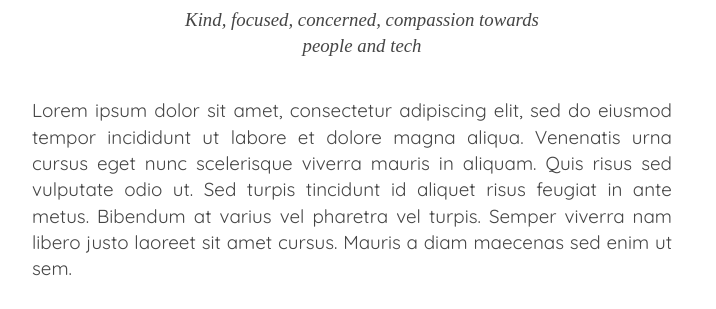
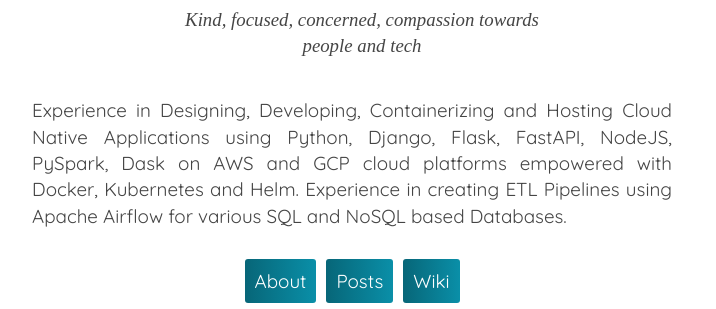
Before and after one commit to papunmohanty/papunmohanty.github.io, a plain HTML site: page index.html in a window 1280 px wide. Shown: the part 318-627 px from the top of the page, without its empty margins (288-1004 px from the left). Drawn offline with nearby package versions, Linux system fonts and the light colour scheme.

Commit message:
About changes

```diff
--- a/index.html
+++ b/index.html
@@ -4,9 +4,9 @@
     <meta http-equiv="x-ua-compatible" content="ie=edge">
 
         <title>Papun Mohanty</title>
-        <meta name="description" content="Lorem ipsum dolor sit amet, consectetur adipiscing elit, sed do eiusmod tempor incididunt ut labore et dolore magna aliqua. Venenatis urna cursus eget nunc scelerisque viverra mauris in aliquam. Quis risus sed vulputate odio ut. Sed turpis tincidunt id aliquet risus feugiat in ante metus. Bibendum at varius vel pharetra vel turpis. Semper viverra nam libero justo laoreet sit amet cursus. Mauris a diam maecenas sed enim ut sem." >
+        <meta name="description" content="Experience in Designing, Developing, Containerizing and Hosting Cloud Native Applications using Python, Django, Flask, FastAPI, NodeJS, PySpark, Dask on AWS and GCP cloud platforms empowered with Docker, Kubernetes and Helm. Experience in creating ETL Pipelines using Apache Airflow for various SQL and NoSQL based Databases." >
         <meta property="og:title" content="Papun Mohanty" />
-        <meta property="og:description" content="Lorem ipsum dolor sit amet, consectetur adipiscing elit, sed do eiusmod tempor incididunt ut labore et dolore magna aliqua. Venenatis urna cursus eget nunc scelerisque viverra mauris in aliquam. Quis risus sed vulputate odio ut. Sed turpis tincidunt id aliquet risus feugiat in ante metus. Bibendum at varius vel pharetra vel turpis. Semper viverra nam libero justo laoreet sit amet cursus. Mauris a diam maecenas sed enim ut sem."/>
+        <meta property="og:description" content="Experience in Designing, Developing, Containerizing and Hosting Cloud Native Applications using Python, Django, Flask, FastAPI, NodeJS, PySpark, Dask on AWS and GCP cloud platforms empowered with Docker, Kubernetes and Helm. Experience in creating ETL Pipelines using Apache Airflow for various SQL and NoSQL based Databases."/>
         <meta property="og:image" content="https://papunmohanty.github.io/img/papunmohanty.jpg" />
 				<meta name="keywords" content=""/>
 
@@ -98,7 +98,7 @@
     <li class="intro-quote">Kind, focused, concerned, compassion towards people and tech</li>
   </ul>
 
-  <p>Lorem ipsum dolor sit amet, consectetur adipiscing elit, sed do eiusmod tempor incididunt ut labore et dolore magna aliqua. Venenatis urna cursus eget nunc scelerisque viverra mauris in aliquam. Quis risus sed vulputate odio ut. Sed turpis tincidunt id aliquet risus feugiat in ante metus. Bibendum at varius vel pharetra vel turpis. Semper viverra nam libero justo laoreet sit amet cursus. Mauris a diam maecenas sed enim ut sem.</p>
+  <p>Experience in Designing, Developing, Containerizing and Hosting Cloud Native Applications using Python, Django, Flask, FastAPI, NodeJS, PySpark, Dask on AWS and GCP cloud platforms empowered with Docker, Kubernetes and Helm. Experience in creating ETL Pipelines using Apache Airflow for various SQL and NoSQL based Databases.</p>
 </div>
 <div class="nav"><a href="https://papunmohanty.github.io/about">About</a><a href="https://papunmohanty.github.io/post/">Posts</a><a href="https://papunmohanty.github.io/none">Wiki</a>
 </div>
```
